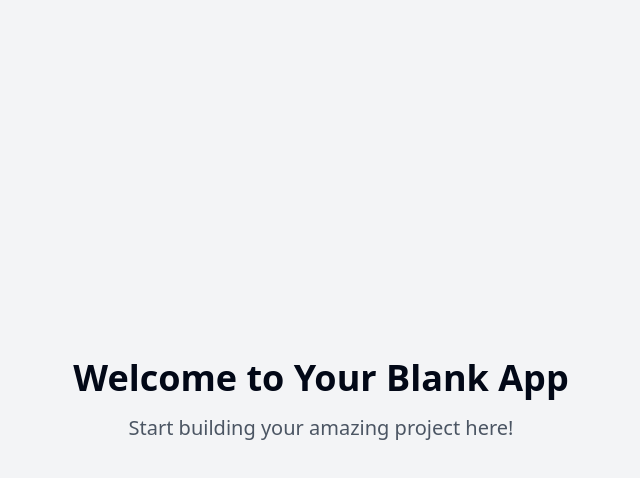
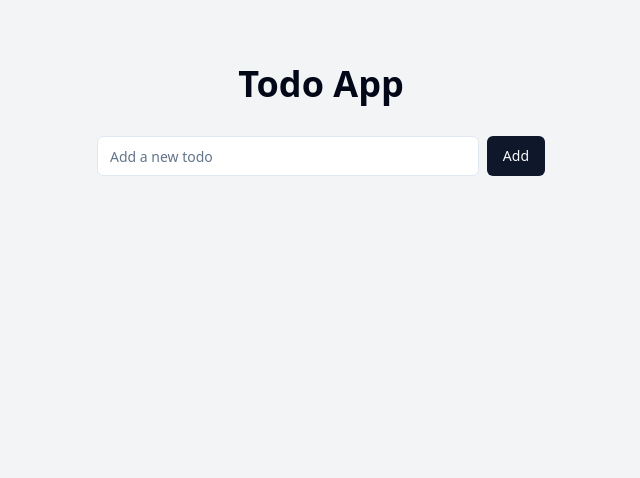
Before and after one commit to GPT-Engineer-App-Dev/joyful-todo-buddy, a React (Vite) app: page / in a window 1280 px wide. Shown: the top 478 px of the page, without its empty margins (319-959 px from the left). Built offline with nearby package versions, Linux system fonts and the light colour scheme.

Commit message:
GPT Engineer Update [skip gpt_engineer]

```diff
--- a/src/nav-items.jsx
+++ b/src/nav-items.jsx
@@ -1,4 +1,4 @@
-import { Home } from "lucide-react";
+import { ListTodo } from "lucide-react";
 import Index from "./pages/Index.jsx";
 
 /**
@@ -6,9 +6,9 @@ import Index from "./pages/Index.jsx";
  */
 export const navItems = [
   {
-    title: "Home",
+    title: "Todo",
     to: "/",
-    icon: <Home className="h-4 w-4" />,
+    icon: <ListTodo className="h-4 w-4" />,
     page: <Index />,
   },
 ];
--- a/src/pages/Index.jsx
+++ b/src/pages/Index.jsx
@@ -1,11 +1,62 @@
-// Update this page (the content is just a fallback if you fail to update the page)
+import { useState } from "react";
+import { Input } from "@/components/ui/input";
+import { Button } from "@/components/ui/button";
+import { Checkbox } from "@/components/ui/checkbox";
+import { X } from "lucide-react";
 
 const Index = () => {
+  const [todos, setTodos] = useState([]);
+  const [newTodo, setNewTodo] = useState("");
+
+  const addTodo = (e) => {
+    e.preventDefault();
+    if (newTodo.trim()) {
+      setTodos([...todos, { id: Date.now(), text: newTodo, completed: false }]);
+      setNewTodo("");
+    }
+  };
+
+  const toggleTodo = (id) => {
+    setTodos(todos.map(todo =>
+      todo.id === id ? { ...todo, completed: !todo.completed } : todo
+    ));
+  };
+
+  const deleteTodo = (id) => {
+    setTodos(todos.filter(todo => todo.id !== id));
+  };
+
   return (
-    <div className="min-h-screen flex items-center justify-center bg-gray-100">
-      <div className="text-center">
-        <h1 className="text-4xl font-bold mb-4">Welcome to Your Blank App</h1>
-        <p className="text-xl text-gray-600">Start building your amazing project here!</p>
+    <div className="min-h-screen flex flex-col items-center justify-start pt-16 bg-gray-100">
+      <div className="w-full max-w-md">
+        <h1 className="text-4xl font-bold mb-8 text-center">Todo App</h1>
+        <form onSubmit={addTodo} className="flex gap-2 mb-6">
+          <Input
+            type="text"
+            value={newTodo}
+            onChange={(e) => setNewTodo(e.target.value)}
+            placeholder="Add a new todo"
+            className="flex-grow"
+          />
+          <Button type="submit">Add</Button>
+        </form>
+        <ul className="space-y-2">
+          {todos.map((todo) => (
+            <li key={todo.id} className="flex items-center gap-2 bg-white p-3 rounded-md shadow">
+              <Checkbox
+                checked={todo.completed}
+                onCheckedChange={() => toggleTodo(todo.id)}
+                className="mr-2"
+              />
+              <span className={`flex-grow ${todo.completed ? 'line-through text-gray-500' : ''}`}>
+                {todo.text}
+              </span>
+              <Button variant="ghost" size="icon" onClick={() => deleteTodo(todo.id)}>
+                <X className="h-4 w-4" />
+              </Button>
+            </li>
+          ))}
+        </ul>
       </div>
     </div>
   );
```
